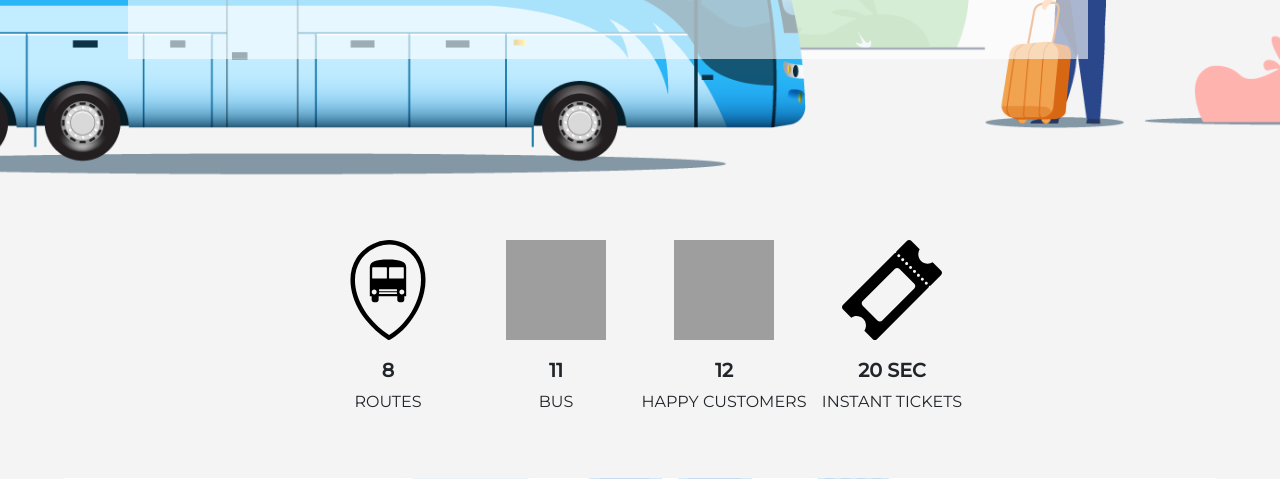
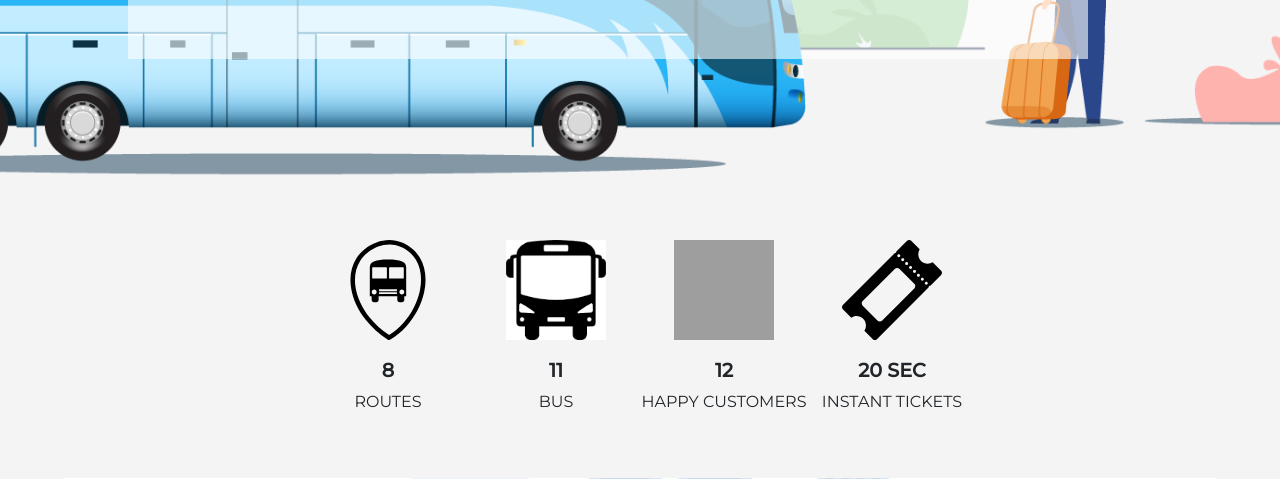
Before and after one commit to janhvi2306/Bus_Management_System_project, a PHP site: page / in a window 1280 px wide. Shown: the part 608-1087 px from the top of the page. Run offline with PHP 8.4, Linux system fonts and the light colour scheme; data comes from the database, SQL or seed files in the repository; some libraries are stand-ins or nearby versions; grey boxes are pictures that could not be loaded.

Commit message:
Update index.php

```diff
--- a/index.php
+++ b/index.php
@@ -261,7 +261,7 @@
                 </figcaption>
             </figure>
             <figure>
-                <img src="assets/img/bus.svg" alt="Bus Icon" width="100px" height="100px">
+                <img src="assets/img/bus.png" alt="Bus Icon" width="100px" height="100px">
                 <figcaption>
                     <span class="num counter" data-target="<?php echo count($busData); ?>">999</span>
                     <span class="icon-name">bus</span>
```
